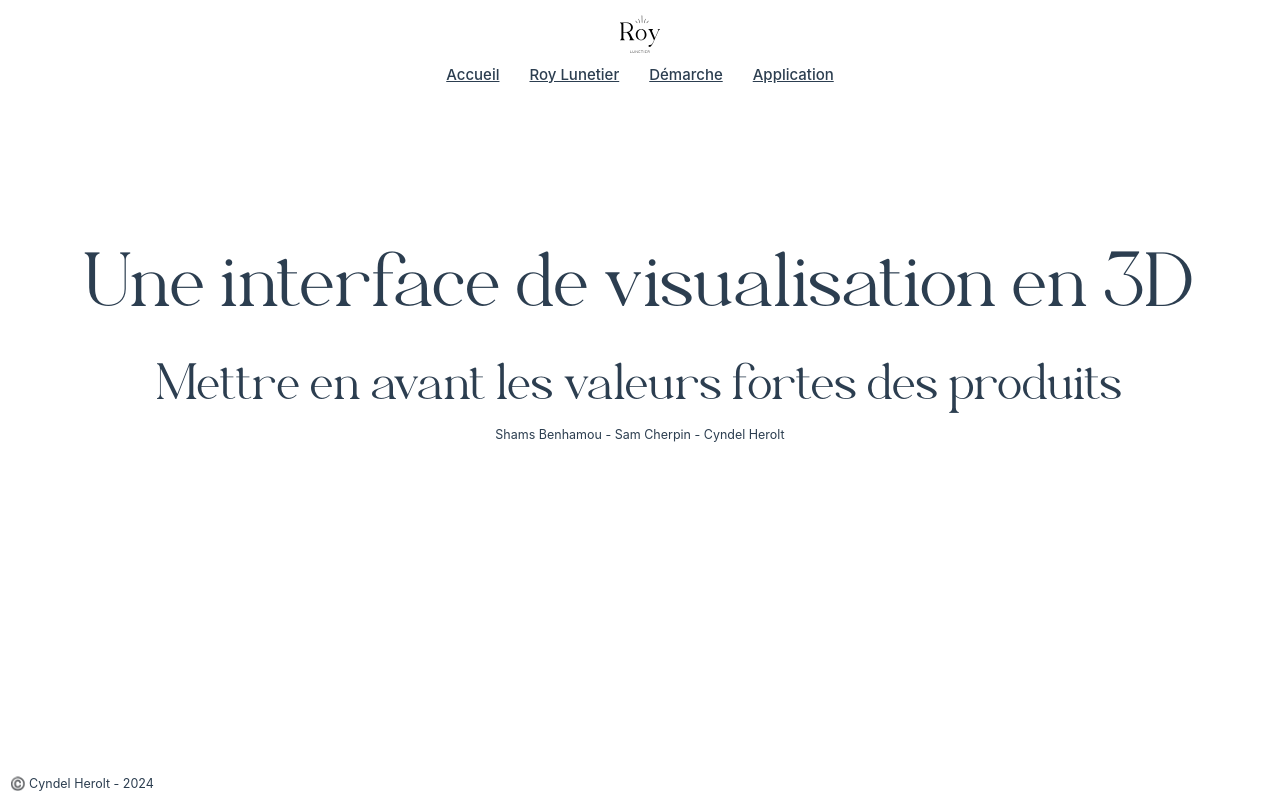
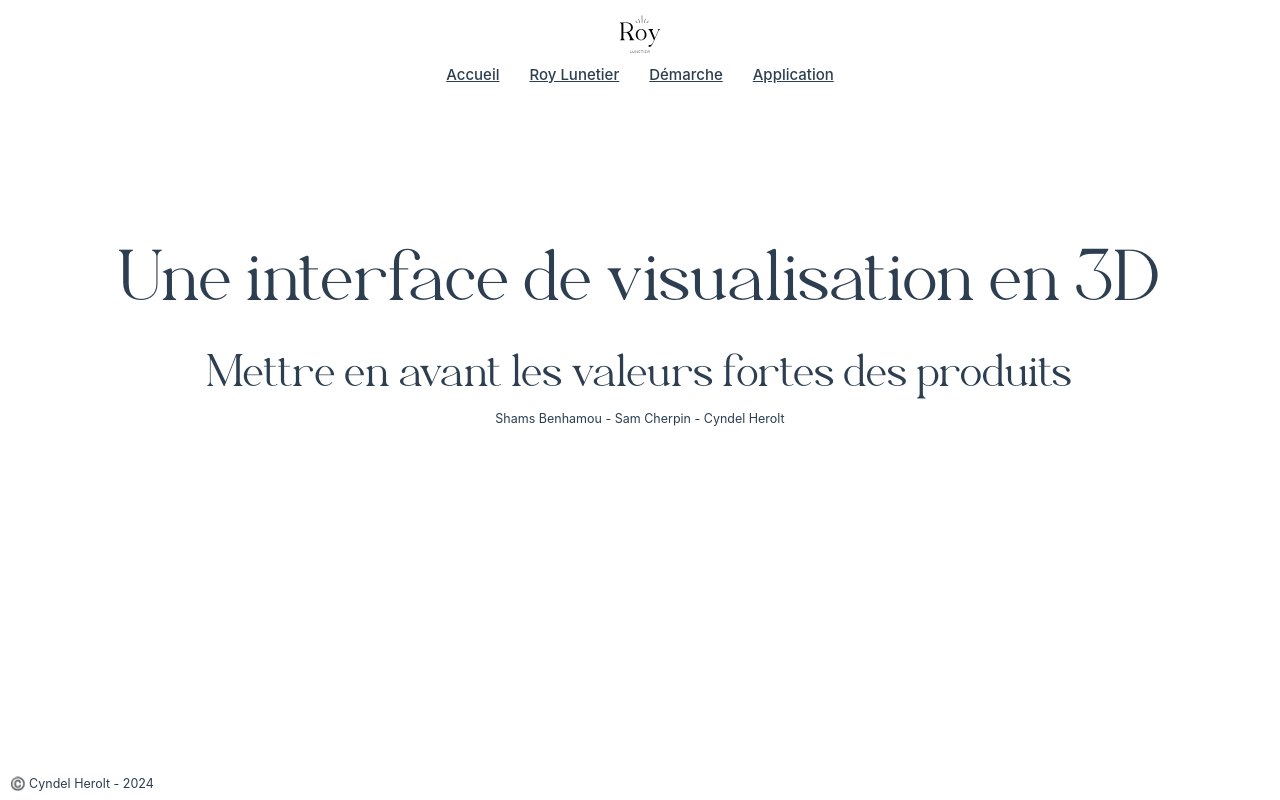
Before and after one commit to CyndelHerolt/royLunettier, a Vue app: page / in a window 1280 px wide. Built offline with nearby package versions, Linux system fonts and the light colour scheme.

Commit message:
fix: title size

```diff
--- a/src/assets/main.css
+++ b/src/assets/main.css
@@ -29,6 +29,7 @@
     position: fixed;
     top: 0;
     width: 100%;
+    z-index: 999;
   }
   nav {
     display: flex;
@@ -52,12 +53,12 @@
 
   h1 {
     font-family: Matcha, serif;
-    font-size: 75px;
+    font-size: 5.5vw;
     font-weight: 400;
   }
   h2 {
     font-family: Matcha, serif;
-    font-size: 50px;
+    font-size: 3.5vw;
     font-weight: 400;
   }
   h3 {
--- a/src/views/DemarcheView.vue
+++ b/src/views/DemarcheView.vue
@@ -82,7 +82,7 @@
             <img src="/node.png" alt="logo nodeJs">
             <img src="/express.png" alt="logo expressJs">
             <br>
-            <span class="bold">Back-end :</span> Node.js + Express.js, MySql
+            <span class="bold">Back-end :</span> Node.js + Express.js
           </li>
           <li>
             <img src="/threejs.png" alt="logo threejs">
```
